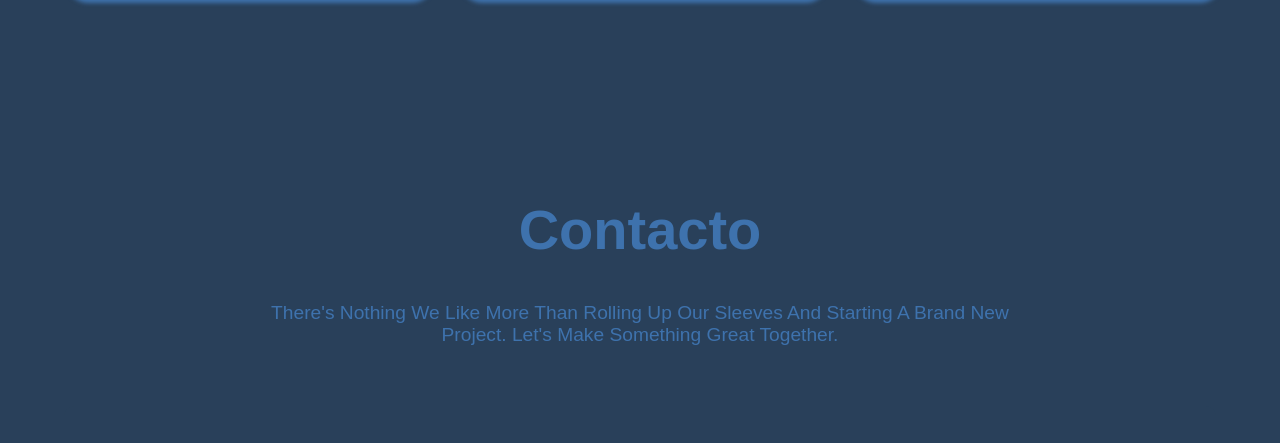
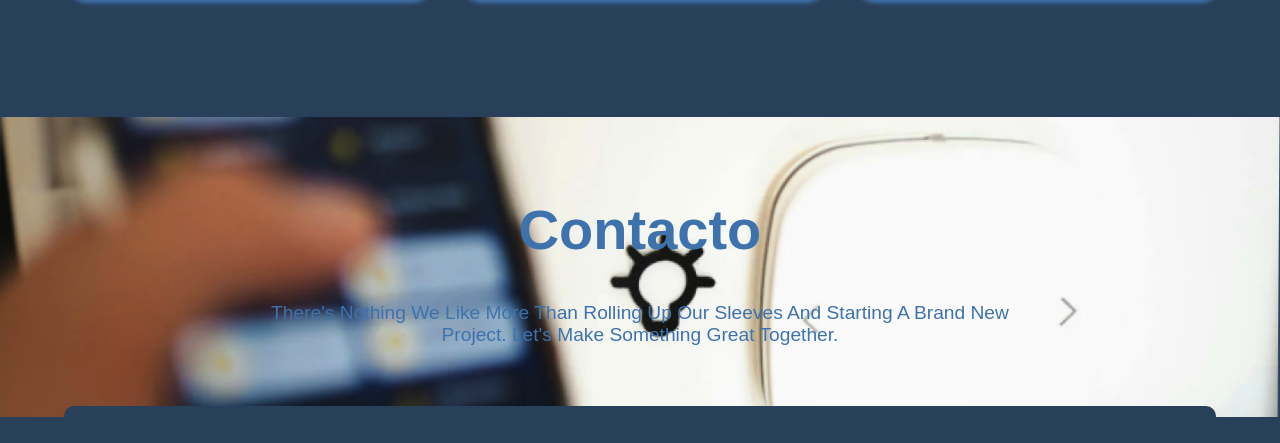
Before and after one commit to SrtaYeis/prueba, a website: page index.html in a window 1280 px wide. Shown: the part 4457-4900 px from the top of the page. Drawn offline with Linux system fonts and the light colour scheme; the site is published under a folder, as on GitHub Pages, so addresses that start at the root find nothing; a web font is replaced by a local one.

Commit message:
Update styles.css

```diff
--- a/styles.css
+++ b/styles.css
@@ -763,7 +763,7 @@ body {
   left: 0;
   width: 100%;
   height: 300px;
-  background-image: url("/imagenes/contacto_background.png");
+  background-image: url("imagenes/contacto_background.png");
   background-size: cover;
   background-position: center;
   background-repeat: no-repeat;
```
